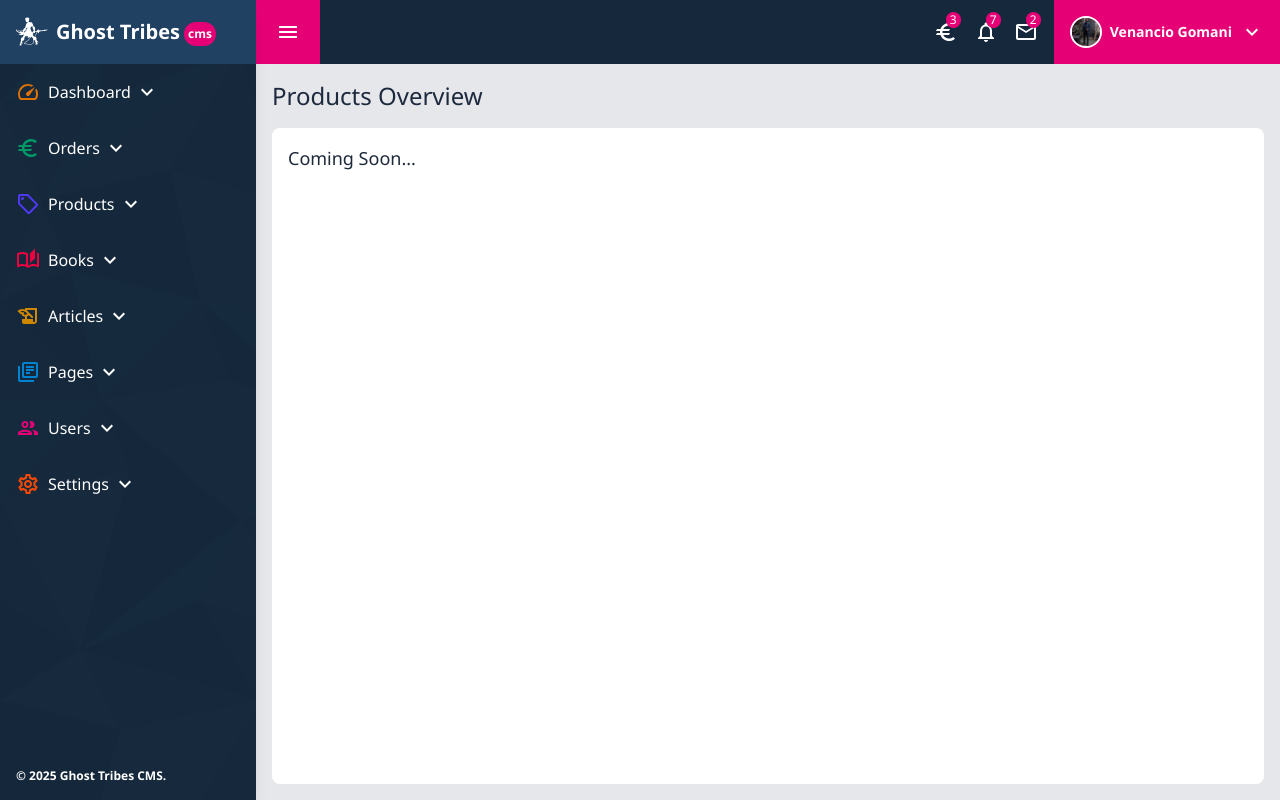
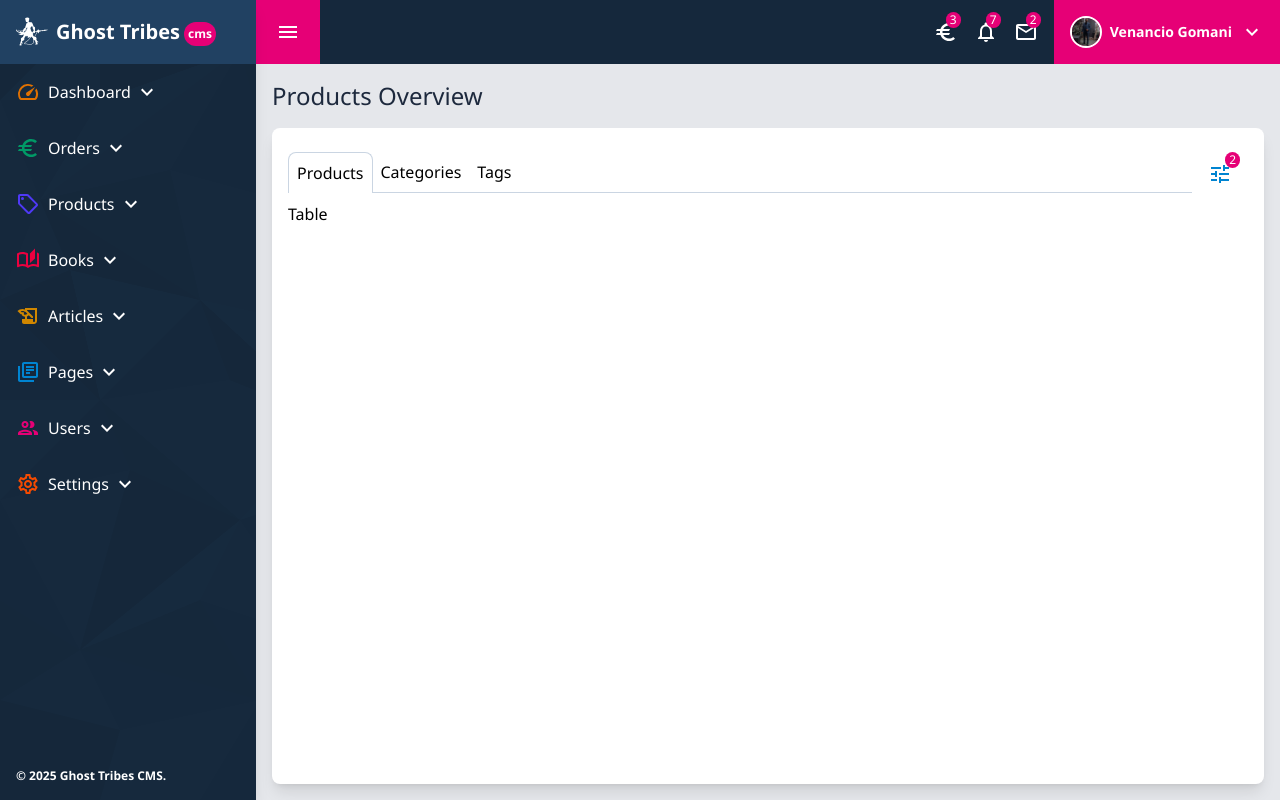
Before and after one commit to venanciogomani/ghosttribes-cms, a React (Vite) app: page /admin in a window 1280 px wide. Built offline with nearby package versions, Linux system fonts and the light colour scheme.

Commit message:
products overview tab

```diff
--- a/src/components/concepts/products/ProductsOverview.tsx
+++ b/src/components/concepts/products/ProductsOverview.tsx
@@ -1,10 +1,38 @@
+import TuneOutlinedIcon from '@mui/icons-material/TuneOutlined';
+
 export default function ProductsOverview() {
   return (
     <div className="flex flex-col h-full">
       <h1 className="text-2xl text-bold text-slate-800">Products Overview</h1>
-      <div className="mt-4 bg-white rounded-lg w-full h-full">
-        <div className="p-4">
-          <h2 className="text-lg text-gray-800">Coming Soon...</h2>
+      <div className="mt-4 bg-white rounded-lg w-full h-full shadow-lg">
+        <div className="p-4 flex flex-col overflow-hidden">
+          <div className="flex items-center justify-between">
+            <div className="flex items-center grow">
+              <div className="p-2 rounded-t-lg border-t border-l border-r border-slate-300">
+                Products
+              </div>
+              <div
+                className="p-2 border-b border-slate-300 bg-tranparent rounded-t-lg
+                hover:bg-gray-100 transition duration-300 ease-in-out"
+              >
+                <span className="cursor-pointer">Categories</span>
+              </div>
+              <div
+                className="p-2 border-b border-slate-300 bg-tranparent rounded-t-lg
+                hover:bg-gray-100 transition duration-300 ease-in-out"
+              >
+                <span className="cursor-pointer">Tags</span>
+              </div>
+              <div className="p-2 grow border-b border-slate-300">&nbsp;</div>
+            </div>
+            <div className="relative p-4">
+              <TuneOutlinedIcon className="text-sky-600 cursor-pointer" />
+              <span className="absolute top-2 right-2 bg-pink-600 px-1 rounded-full text-white text-xs">
+                2
+              </span>
+            </div>
+          </div>
+          <div>Table</div>
         </div>
       </div>
     </div>
```
